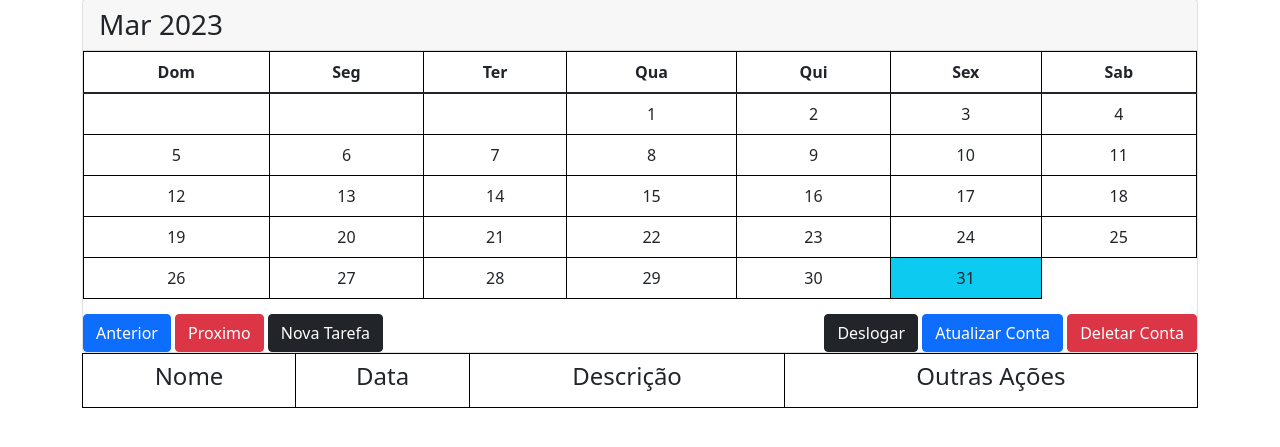
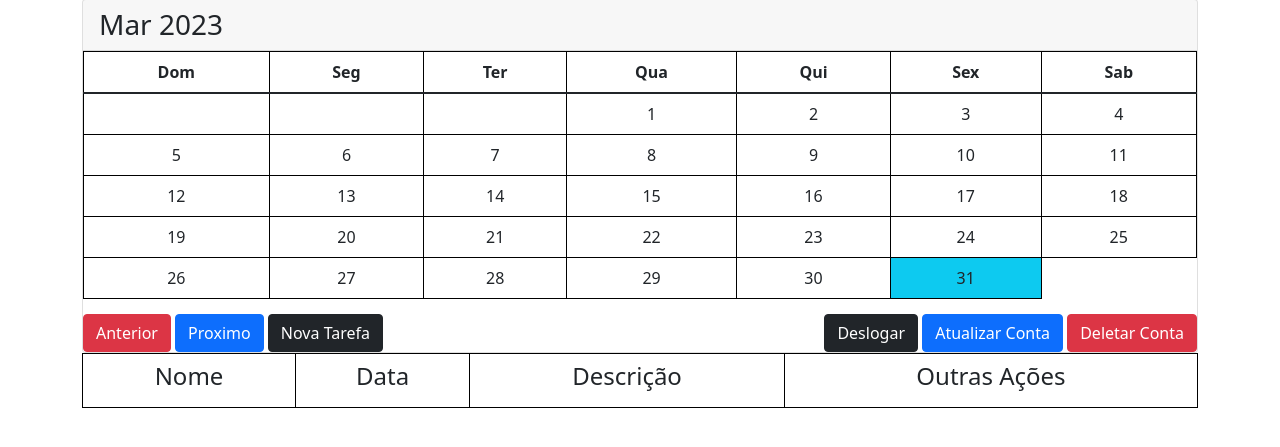
Before and after one commit to nickolaslivero/FlaskCalendar, a Python web app: template templates/calendar.html in a window 1280 px wide. Shown: the part 103-550 px from the top of the page. Run offline with Jinja, Linux system fonts and the light colour scheme; the template is opened without the code that fills it, so the values that code supplies are empty.

Commit message:
Update calendar.html

```diff
--- a/templates/calendar.html
+++ b/templates/calendar.html
@@ -38,8 +38,8 @@
             </tbody>
         </table>
         <div>
-            <button class="btn btn-primary" id="previous" onclick="previous()">Anterior</button>
-            <button class="btn btn-danger" id="next" onclick="next()">Proximo</button>
+            <button class="btn btn-danger" id="previous" onclick="previous()">Anterior</button>
+            <button class="btn btn-primary" id="next" onclick="next()">Proximo</button>
             <div style="float: right;">
                 <a class="btn btn-dark" href="{{ url_for('logout') }}">Deslogar</a>
                 <a class="btn btn-primary" href="{{ url_for('edituser', id=user.user_id)}}">Atualizar Conta</a>
```
